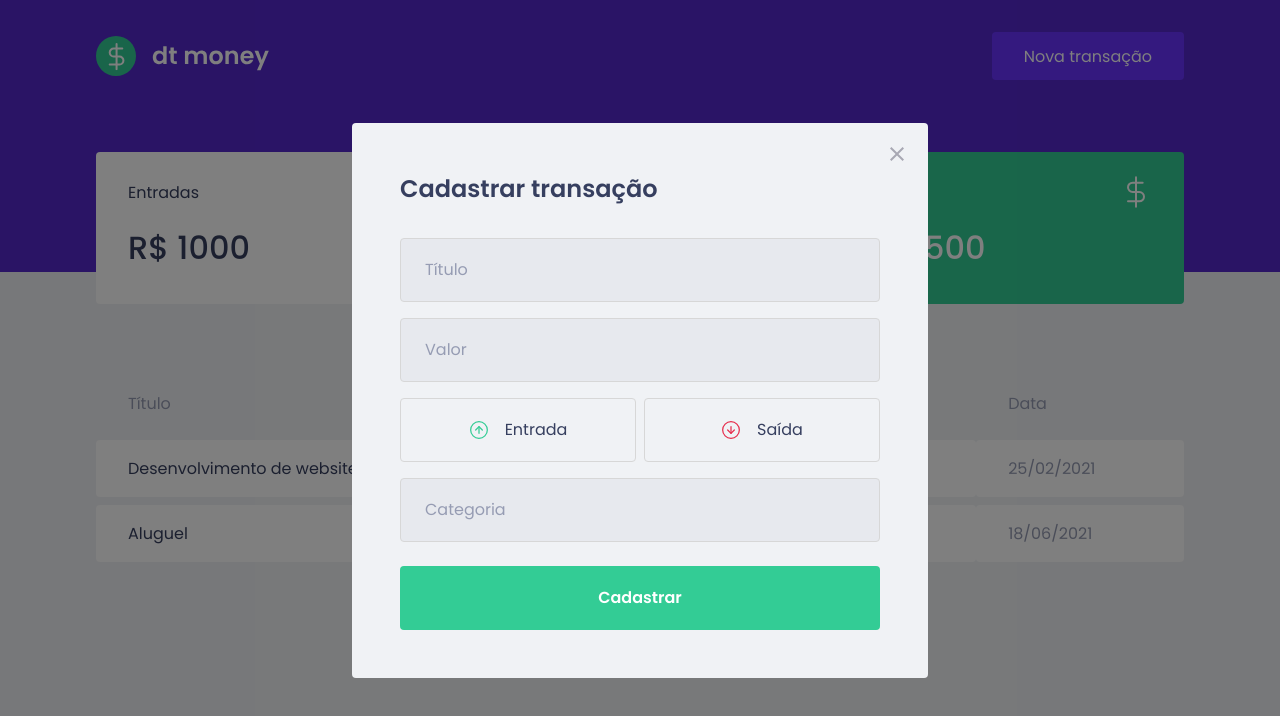
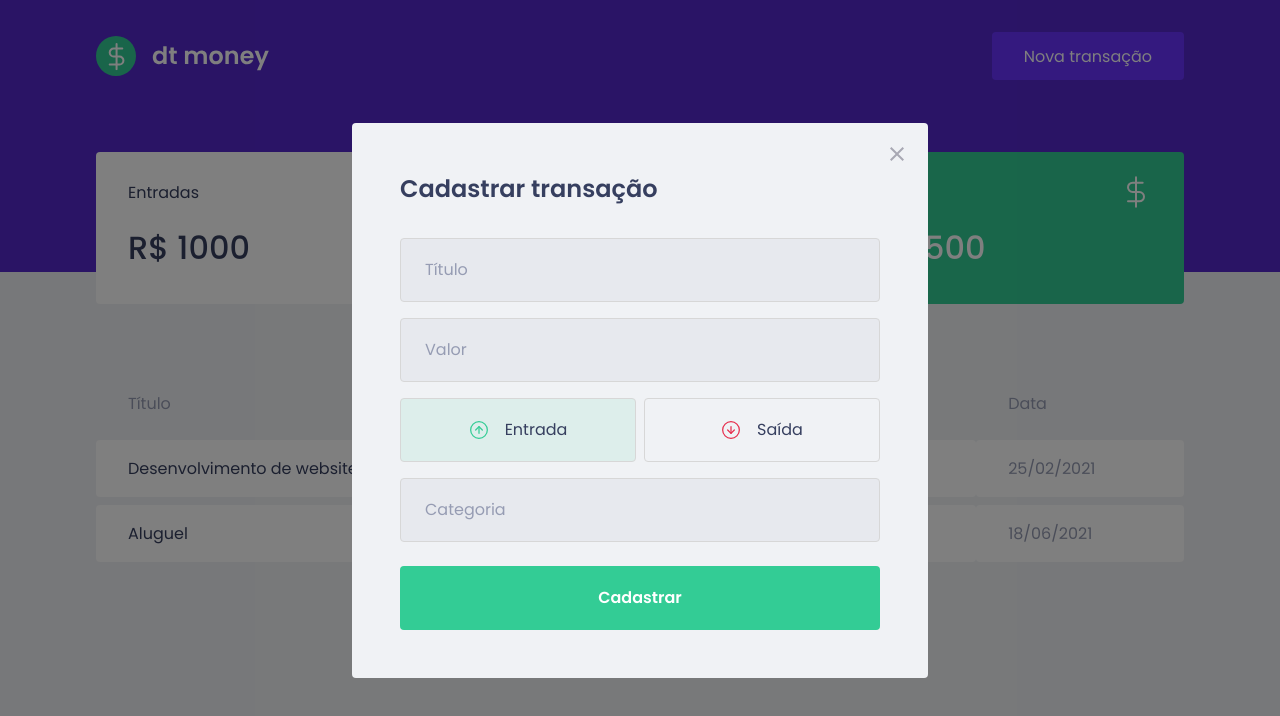
Before and after one commit to danielmartins04/ignite-chapter2-dtmoney, a React (Create React App) app: page / in a window 1280 px wide. Both pictures are taken after a click on the button "Nova transação". Shown: the top 716 px of the page. Built offline with nearby package versions, Linux system fonts and the light colour scheme; no server answers; what miragejs would draw is missing.

Commit message:
finishing modal styling

```diff
--- a/src/components/NewTransactionModal/index.tsx
+++ b/src/components/NewTransactionModal/index.tsx
@@ -1,8 +1,10 @@
+import { useState } from 'react';
+
 import Modal from 'react-modal';
 import incomeImg from '../../assets/income.svg';
 import outcomeImg from '../../assets/outcome.svg';
 import closeImg from '../../assets/close.svg';
-import { Container, TransactionTypeContainer } from './styles';
+import { Container, TransactionTypeContainer, RadioBox } from './styles';
 
 interface NewTransactionModalProps {
   isOpen: boolean;
@@ -10,6 +12,10 @@ interface NewTransactionModalProps {
 }
 
 export function NewTransactionModal({ isOpen, onRequestClose }: NewTransactionModalProps) {
+  const [type, setType] = useState('deposit');
+
+
+
   return(
     <Modal
       isOpen={isOpen}
@@ -38,19 +44,25 @@ export function NewTransactionModal({ isOpen, onRequestClose }: NewTransactionMo
         />
 
         <TransactionTypeContainer>
-          <button
+          <RadioBox
             type="button"
+            onClick={() => { setType('deposit'); }}
+            isActive={type === 'deposit'}
+            activeColor="green"
           >
             <img src={incomeImg} alt="Entrada" />
             <span>Entrada</span>
-          </button>
+          </RadioBox>
 
-          <button
+          <RadioBox
             type="button"
+            onClick={() => { setType('withdraw'); }}
+            isActive={type === 'withdraw'}
+            activeColor="red"
           >
             <img src={outcomeImg} alt="Saída" />
             <span>Saída</span>
-          </button>
+          </RadioBox>
         </TransactionTypeContainer>
 
         <input
--- a/src/components/NewTransactionModal/styles.ts
+++ b/src/components/NewTransactionModal/styles.ts
@@ -57,22 +57,24 @@ export const TransactionTypeContainer = styled.div`
   grid-template-columns: 1fr 1fr;
   gap: 0.5rem;
   margin: 1rem 0;
+`;
 
-  button {
-    height: 4rem;
-    border: 1px solid #d7d7d7;
-    border-radius: 0.25rem;
-
-    background: transparent;
-
+export const RadioBox = styled.button<RadioBoxProps>`
   display: flex;
   align-items: center;
   justify-content: center;
+  height: 4rem;
 
-    transition: border-color 0.2s;
+  background: ${({ isActive, activeColor }) => isActive
+    ? transparentize(0.9, colors[activeColor])
+    : 'transparent'};
+
+  border: 1px solid #d7d7d7;
+  border-radius: 0.25rem;
+  transition: border-color 0.2s ease-in-out;
 
   &:hover {
-      border-color: ${darken(1.1, '#d7d7d7')};
+    border-color: ${darken(0.1, '#d7d7d7')};
   }
 
   img {
@@ -81,36 +83,9 @@ export const TransactionTypeContainer = styled.div`
   }
 
   span {
-      display: inline-block;
+    display: block;
     margin-left: 1rem;
     font-size: 1rem;
-      color: var(--text-title)
-    }
+    color: var(--text-title);
   }
 `;
-
-// export const RadioBox = styled.button<RadioBoxProps>`
-//   display: flex;
-//   align-items: center;
-//   justify-content: center;
-//   height: 4rem;
-//   background: ${({ isActive, activeColor }) => isActive
-//     ? transparentize(0.9, colors[activeColor])
-//     : 'transparent'};
-//   border: 1px solid #d7d7d7;
-//   border-radius: 0.25rem;
-//   transition: border-color 0.2s ease-in-out;
-//   &:hover {
-//     border-color: ${darken(0.1, '#d7d7d7')};
-//   }
-//   img {
-//     width: 20px;
-//     height: 20px;
-//   }
-//   span {
-//     display: block;
-//     margin-left: 1rem;
-//     font-size: 1rem;
-//     color: var(--text-title);
-//   }
-// `;
```
Lines whose indentation alone changed are shown as unchanged.
